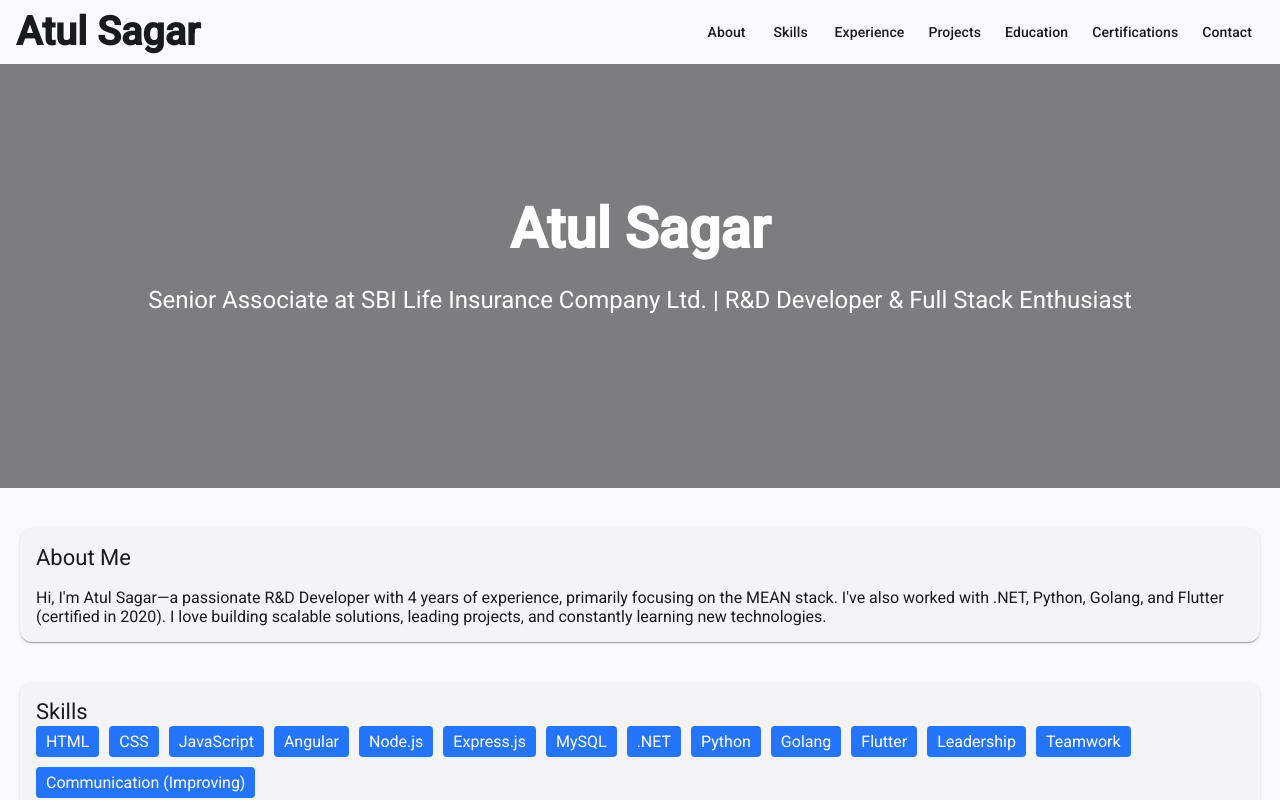
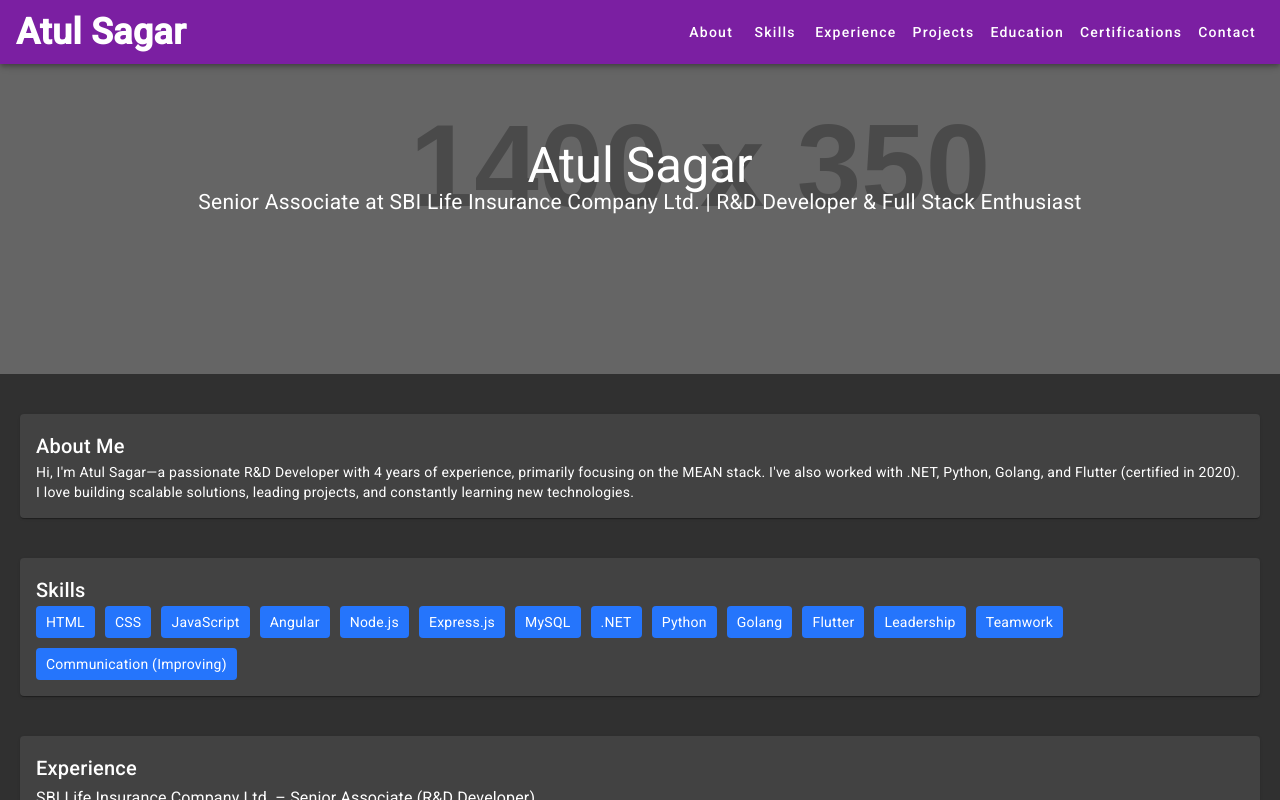
Before and after one commit to Atul-Sagar/my-portfolio-mean, an Angular app: page / in a window 1280 px wide. Built offline with nearby package versions, Linux system fonts and the light colour scheme.

Commit message:
added placeholder and added angular material

```diff
--- a/src/app/app.component.scss
+++ b/src/app/app.component.scss
@@ -39,7 +39,7 @@
 
 .hero{
     position: relative;
-    // background: url();
+    background: url('https://placehold.co/1400x350');
     color: #fff;
     text-align: center;
     padding: 150px 20px;
--- a/src/styles.scss
+++ b/src/styles.scss
@@ -1,4 +1,5 @@
 /* You can add global styles to this file, and also import other style files */
+@import '@angular/material/prebuilt-themes/purple-green.css';
 
 html, body { height: 100%; }
 body { margin: 0; font-family: Roboto, "Helvetica Neue", sans-serif; }
```
